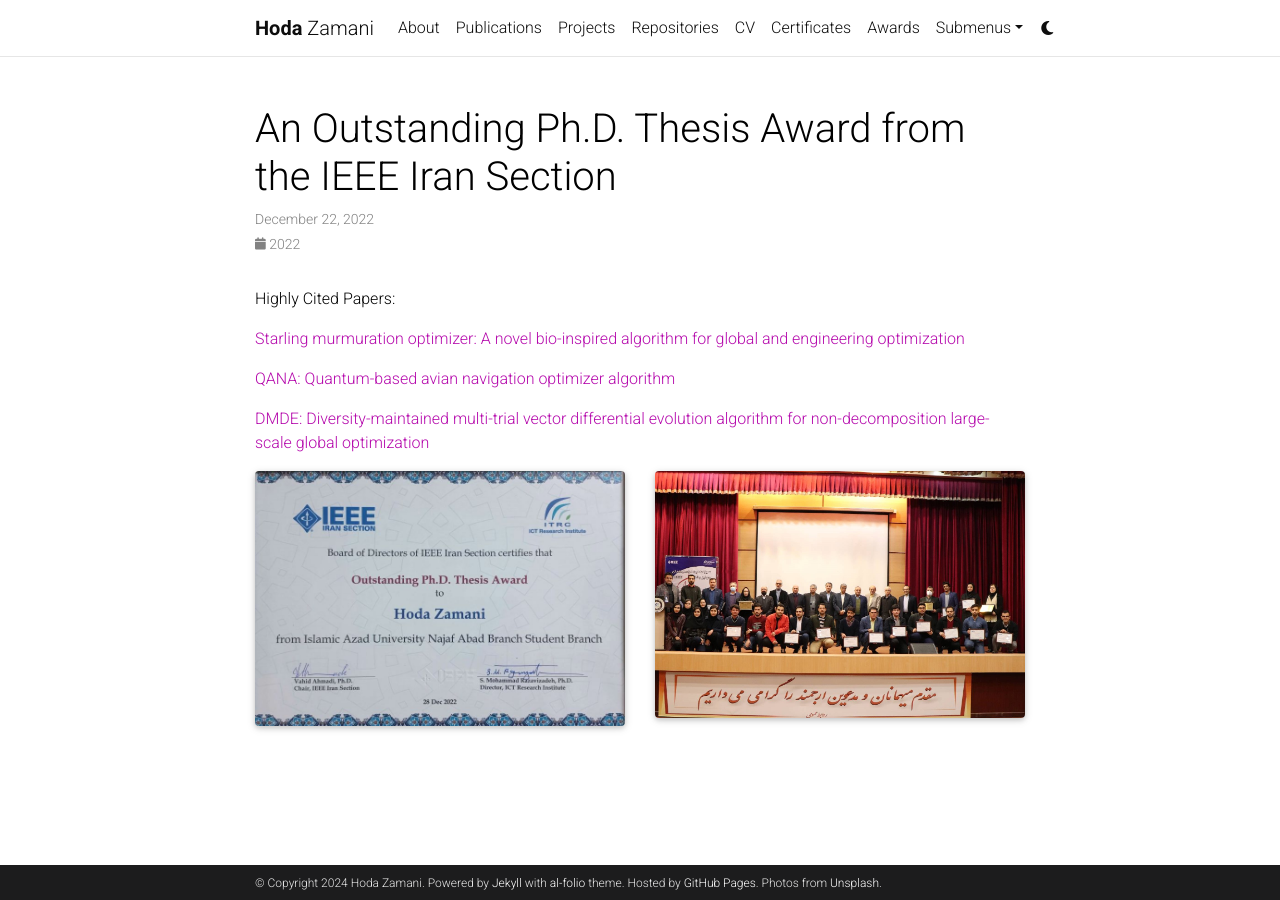
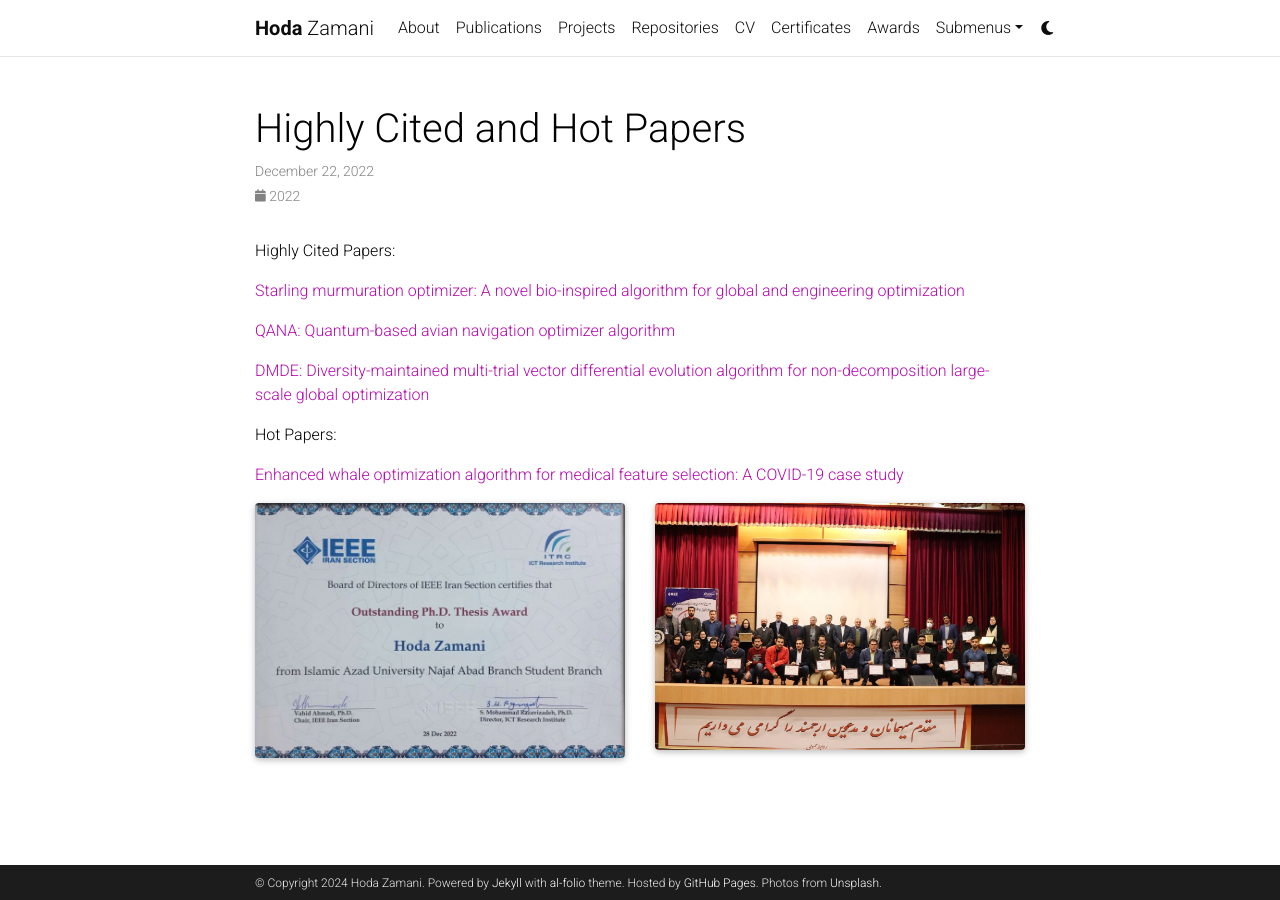
Before and after one commit to HodaZamani/HodaZamani.github.io, a Jekyll site: the page built from _news/announcement_4.md, in a window 1280 px wide. Built offline with Jekyll 4.4.1, drawn with Linux system fonts in a browser that asks for light colours; full-size pictures stand in for the smaller copies a plugin makes; comment, search, counter and statistics services are not loaded; a style sheet for code colours, icons or effects is not loaded.

Commit message:
Update announcement_4.md

```diff
--- a/_news/announcement_4.md
+++ b/_news/announcement_4.md
@@ -1,6 +1,6 @@
 ---
 layout: post
-title:  An Outstanding Ph.D. Thesis Award from the IEEE Iran Section
+title:  Highly Cited and Hot Papers
 date: 2022-12-22 15:59:00-0400
 inline: false
 related_posts: false
@@ -14,6 +14,10 @@
 [DMDE: Diversity-maintained multi-trial vector differential evolution algorithm for non-decomposition large-scale global
 optimization](https://www.sciencedirect.com/science/article/abs/pii/S0957417422003359)
 
+Hot Papers:
+
+[Enhanced whale optimization algorithm for medical feature selection: A COVID-19 case study](https://www.sciencedirect.com/science/article/pii/S0010482522006126)
+
 <div class="row">
     <div class="col-sm mt-3 mt-md-0">
         {% include figure.html path="assets/img/IEEE.jpg" title="example image" class="img-fluid rounded z-depth-1" %}
```
